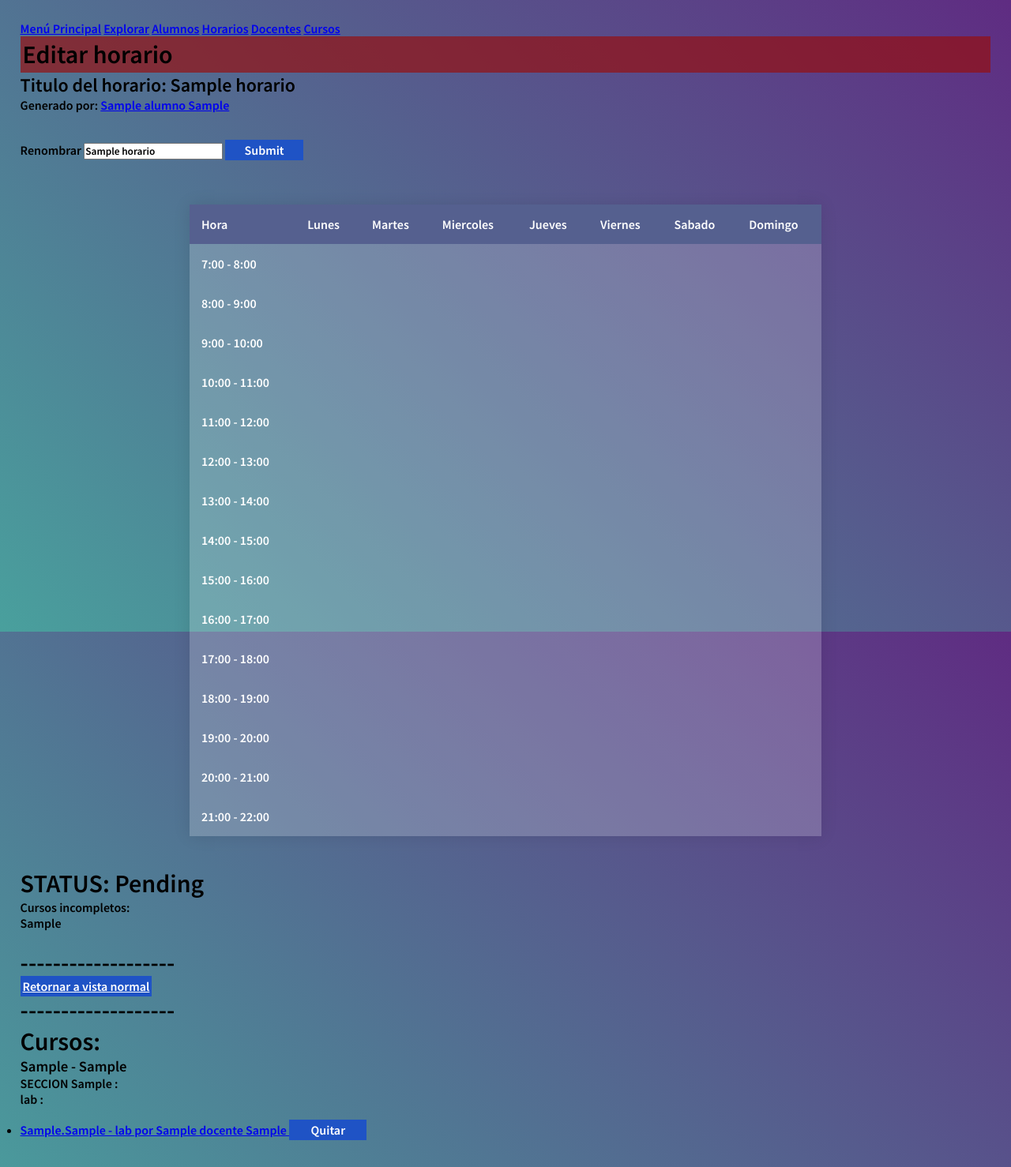
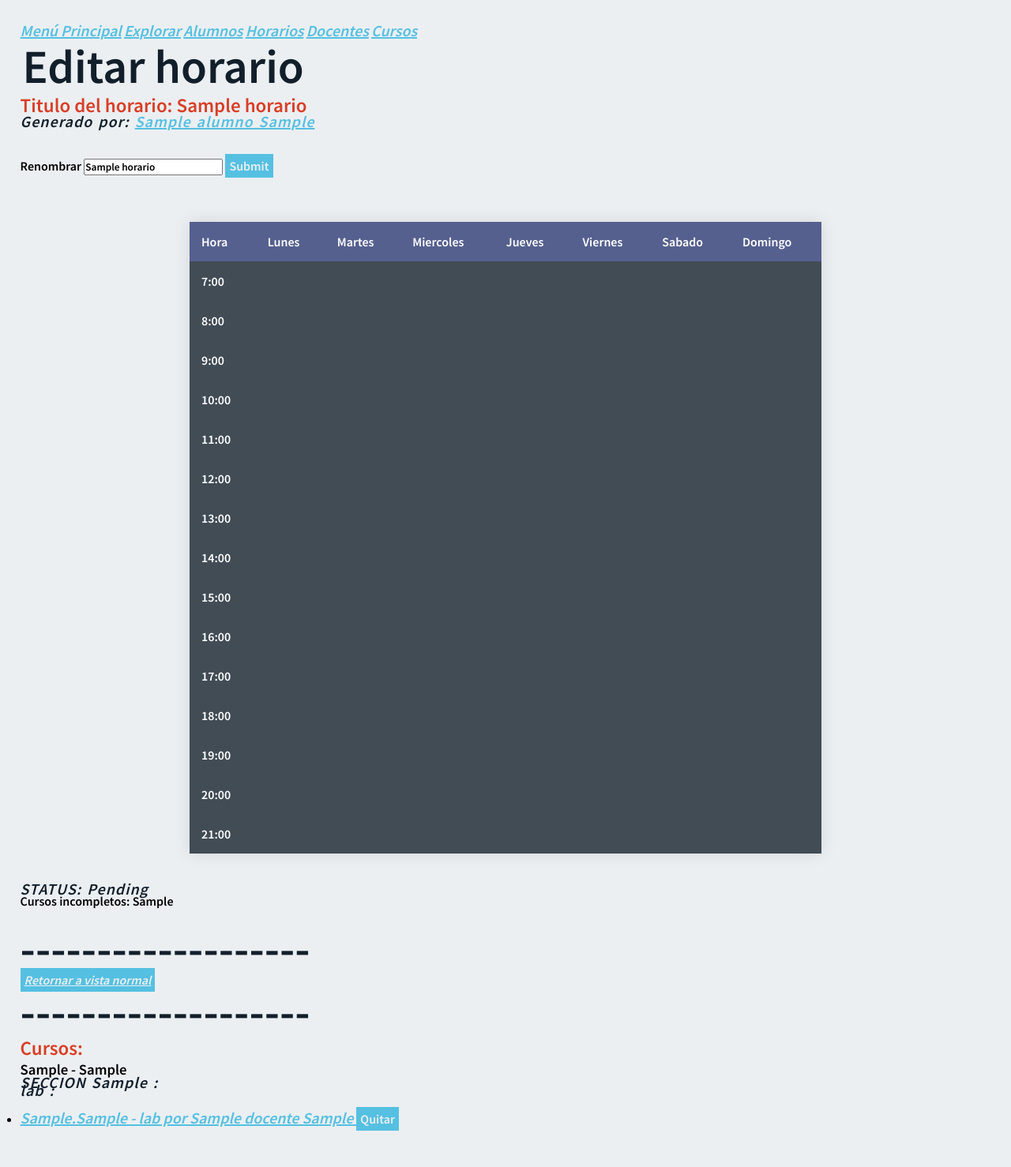
Before and after one commit to shadow-maker/Scheduler-UTEC, a Flask app: page /horarios/1/update in a window 1280 px wide. Shown: the whole page at 79% size. After the commit the page ends 1432 px from the top, so only its background shows below. Run offline with Flask 2, Linux system fonts and the light colour scheme; a user stored in the database is signed in; tables that the repository leaves empty hold one stand-in row (values such as "Sample post"); lists and menus that the app fills with data are empty; parts of the project's set-up code (start-up, migrations or seed data) failed here and were passed over.

Commit message:
Se actualiza estilo

```diff
--- a/app/static/style/main.css
+++ b/app/static/style/main.css
@@ -1,4 +1,11 @@
 @import url('https://fonts.googleapis.com/css2?family=Source+Sans+Pro:wght@600&display=swap');
+
+:root {
+	--blue: #55c0e1;
+	--red: #d93e26;
+	--dark: #121f2b;
+	--light: #EBEFF2;
+}
 
 * {
 	margin: 0;
@@ -8,4 +15,37 @@
 
 body {
 	margin: 2%;
+	background-color: var(--light);
 }
+
+h1 {
+	font-size: 60px;
+	font-weight: 20;
+	text-align: left;
+	color: var(--dark);
+	letter-spacing: 0px;
+	line-height: 60px;
+}
+
+h2 {
+	font-size: 25px;
+	color: var(--red);
+	font-weight: 40;
+}
+
+p {
+	font-size: 20px;
+	font-style: italic;
+	font-weight: 30;
+	text-align: left;
+	color: var(--dark);
+	letter-spacing: 1px;
+	word-spacing: 2px;
+	line-height: 10px;
+}
+
+a {
+	font-size: 20px;
+	font-style: italic;
+	color: var(--blue);
+}
--- a/app/static/style/table.css
+++ b/app/static/style/table.css
@@ -4,9 +4,6 @@ body {
 }
 
 body {
-	background: -webkit-linear-gradient(45deg, #49a09d, #5f2c82)no-repeat center center fixed;;
-	background: linear-gradient(45deg, #49a09d, #5f2c82)no-repeat center center fixed;;
-	font-family: sans-serif;
 	font-weight: 100;
 }
 
@@ -23,6 +20,7 @@ table {
 	width: 800px;
 	border-collapse: collapse;
 	overflow: hidden;
+	background-color: var(--dark);
 	box-shadow: 0 0 20px rgba(0, 0, 0, 0.1);
 }
 
@@ -60,21 +58,17 @@ tbody td:hover:before {
 	z-index: -1;
 }
 .fondo{
-	background-color: #970e0ead;
     padding: 3px;
 }
 .botons {
-	width: 8%;
-	background: #1f53c5;
-
+	background: var(--blue);
 	border: none;
-	padding: 3px;
-	color: white;
+	padding: 5px;
+	color: var(--light);
 	margin: 16px 0;
 	font-size: 16px;
 	transition-duration: 0.4s;
   }
 .botons:hover{
-	background-color:#4069c2;
-	color: white;
+	filter: saturate(0.5);
 }
--- a/app/templates/horarios/update.html
+++ b/app/templates/horarios/update.html
@@ -48,6 +48,7 @@
 		<input class="botons" type="submit" id="submit-rename" value="Submit"/>
 	</form>
 
+	<section id="table">
 		<table id="table_horario">
 			<thead>
 				<tr>
@@ -63,7 +64,7 @@
 			</thead>
 			<tbody>
 				<tr>
-				<th scope="row">7:00 - 8:00</th>
+					<th scope="row">7:00</th>
 					<td>Cell</td>
 					<td>Cell</td>
 					<td>Cell</td>
@@ -73,7 +74,7 @@
 					<td>Cell</td>
 				</tr>
 				<tr>
-				<th scope="row">8:00 - 9:00</th>
+					<th scope="row">8:00</th>
 					<td>Cell</td>
 					<td>Cell</td>
 					<td>Cell</td>
@@ -83,7 +84,7 @@
 					<td>Cell</td>
 				</tr>
 				<tr>
-				<th scope="row">9:00 - 10:00</th>
+					<th scope="row">9:00</th>
 					<td>Cell</td>
 					<td>Cell</td>
 					<td>Cell</td>
@@ -94,7 +95,7 @@
 
 				</tr>
 				<tr>
-				<th scope="row">10:00 - 11:00</th>
+					<th scope="row">10:00</th>
 					<td>Cell</td>
 					<td>Cell</td>
 					<td>Cell</td>
@@ -104,7 +105,7 @@
 					<td>Cell</td>
 				</tr>
 				<tr>
-				<th scope="row">11:00 - 12:00</th>
+					<th scope="row">11:00</th>
 					<td>Cell</td>
 					<td>Cell</td>
 					<td>Cell</td>
@@ -114,7 +115,7 @@
 					<td>Cell</td>
 				</tr>
 				<tr>
-				<th scope="row">12:00 - 13:00</th>
+					<th scope="row">12:00</th>
 					<td>Cell</td>
 					<td>Cell</td>
 					<td>Cell</td>
@@ -124,7 +125,7 @@
 					<td>Cell</td>
 				</tr>
 				<tr>
-				<th scope="row">13:00 - 14:00</th>
+					<th scope="row">13:00</th>
 					<td>Cell</td>
 					<td>Cell</td>
 					<td>Cell</td>
@@ -134,7 +135,7 @@
 					<td>Cell</td>
 				</tr>
 				<tr>
-				<th scope="row">14:00 - 15:00</th>
+					<th scope="row">14:00</th>
 					<td>Cell</td>
 					<td>Cell</td>
 					<td>Cell</td>
@@ -144,7 +145,7 @@
 					<td>Cell</td>
 				</tr>
 				<tr>
-				<th scope="row">15:00 - 16:00</th>
+					<th scope="row">15:00</th>
 					<td>Cell</td>
 					<td>Cell</td>
 					<td>Cell</td>
@@ -154,7 +155,7 @@
 					<td>Cell</td>
 				</tr>
 				<tr>
-				<th scope="row">16:00 - 17:00</th>
+					<th scope="row">16:00</th>
 					<td>Cell</td>
 					<td>Cell</td>
 					<td>Cell</td>
@@ -164,7 +165,7 @@
 					<td>Cell</td>
 				</tr>
 				<tr>
-				<th scope="row">17:00 - 18:00</th>
+					<th scope="row">17:00</th>
 					<td>Cell</td>
 					<td>Cell</td>
 					<td>Cell</td>
@@ -174,7 +175,7 @@
 					<td>Cell</td>
 				</tr>
 				<tr>
-				<th scope="row">18:00 - 19:00</th>
+					<th scope="row">18:00</th>
 					<td>Cell</td>
 					<td>Cell</td>
 					<td>Cell</td>
@@ -184,7 +185,7 @@
 					<td>Cell</td>
 				</tr>
 				<tr>
-				<th scope="row">19:00 - 20:00</th>
+					<th scope="row">19:00</th>
 					<td>Cell</td>
 					<td>Cell</td>
 					<td>Cell</td>
@@ -194,7 +195,7 @@
 					<td>Cell</td>
 				</tr>
 				<tr>
-				<th scope="row">20:00 - 21:00</th>
+					<th scope="row">20:00</th>
 					<td>Cell</td>
 					<td>Cell</td>
 					<td>Cell</td>
@@ -204,7 +205,7 @@
 					<td>Cell</td>
 				</tr>
 				<tr>
-				<th scope="row">21:00 - 22:00</th>
+					<th scope="row">21:00</th>
 					<td>Cell</td>
 					<td>Cell</td>
 					<td>Cell</td>
@@ -216,18 +217,18 @@
 			</tbody>
 		</table>
 
-	<h1> STATUS: <alert id="status">{{status}}</alert>
-	</h1>
-	<alert class="{%if not pending_cursos%}hidden{%endif%}" id="pending-alert"> Cursos incompletos:
-		<div id="pending-container">{{pending_cursos}}</div>
+		<p>STATUS: <alert id="status">{{status}}</alert></p>
+		<alert class="{%if not pending_cursos%}hidden{%endif%}" id="pending-alert"> Cursos incompletos: <span id="pending-container"> {{pending_cursos}}</span>
 		</alert>
+	</section>
+
 	<alert class="hidden" id="error-alert"> ERROR: <div id="error"> </div>
 	</alert>
 	<br>
 	<h1 type="hidden">-------------------</h1>
 	<a class="botons" type="button" href={{url_for('horarios_view', id=horario.id)}}> Retornar a vista normal </a>
 	<h1 type="hidden">-------------------</h1>
-	<h1> Cursos: </h1>
+	<h2>Cursos: </h2>
 	<p>
 		{% for curso in data %}
 		<h3> {{curso.codigo}} - {{ curso.curso }} </h3>
```
Also changed, not shown: app/static/style/form.css (+0 -21 lines), app/static/style/multiple.css (+1 -39 lines), app/templates/horarios/view.html (+3 -11 lines). Lines whose indentation alone changed are shown as unchanged.
